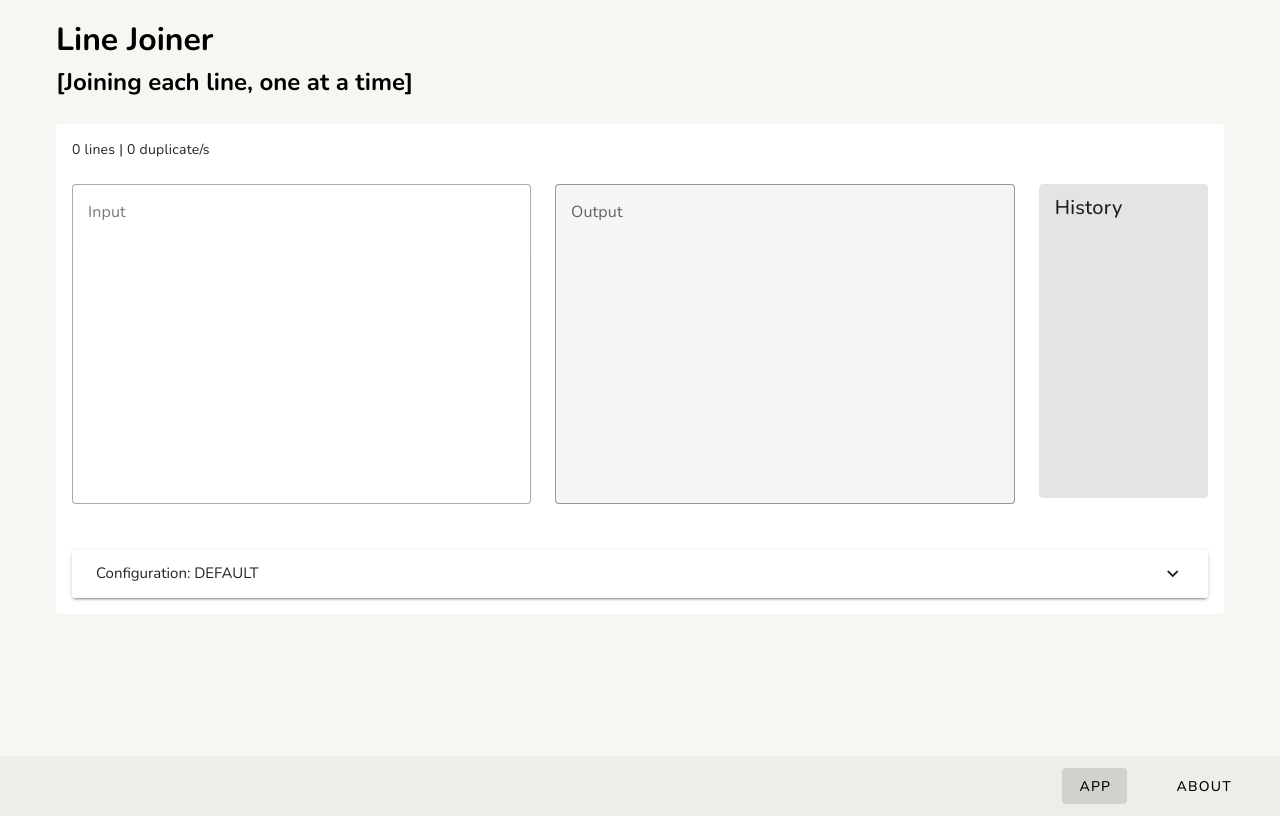
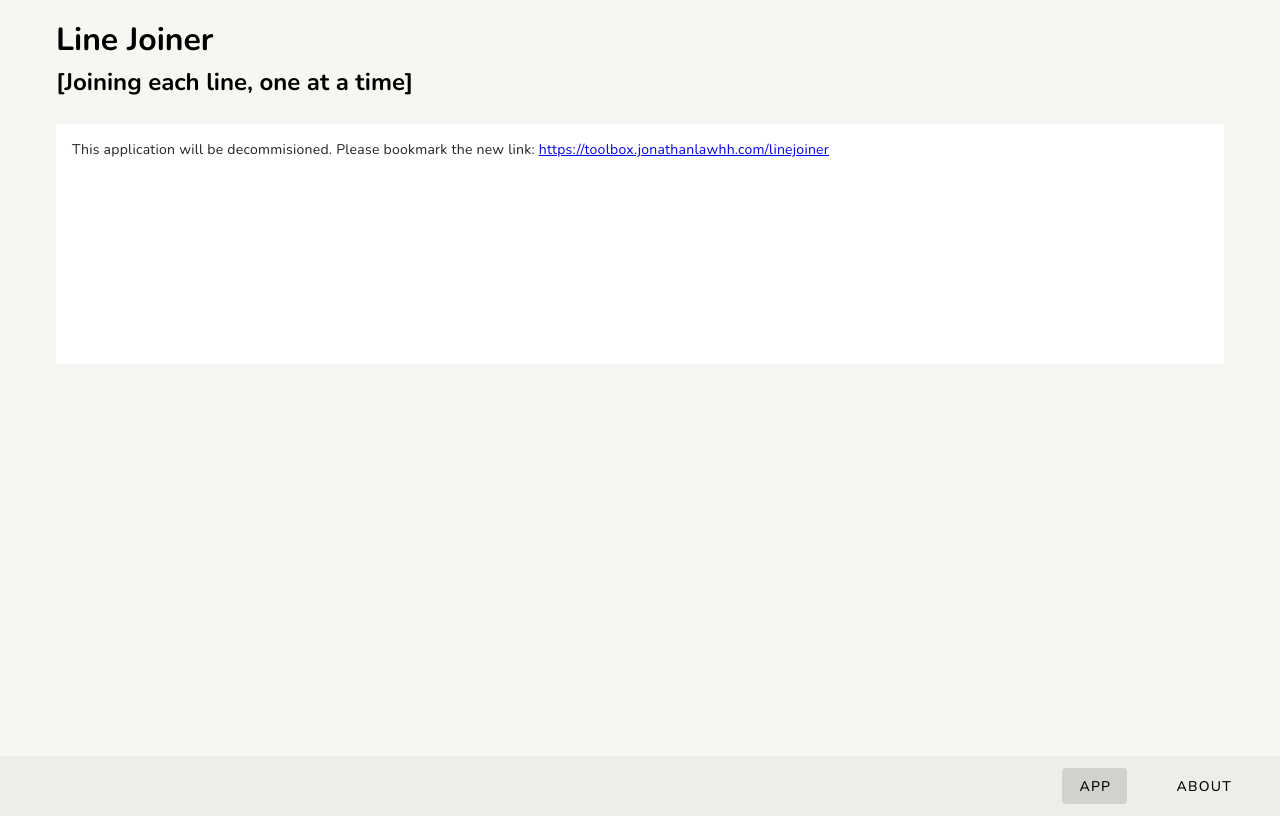
Before and after one commit to jonathanlawhh/toolbox-linejoiner, a Nuxt app: page / in a window 1280 px wide. Built offline with nearby package versions, Linux system fonts and the light colour scheme.

Commit message:
Decommision message

```diff
--- a/pages/index.vue
+++ b/pages/index.vue
@@ -11,7 +11,8 @@
       <v-col cols="12">
         <v-card variant="flat">
           <v-card-text style="min-height: 240px">
-            <Inputs></Inputs>
+            This application will be decommisioned. Please bookmark the new link:
+            <a href="https://toolbox.jonathanlawhh.com/linejoiner">https://toolbox.jonathanlawhh.com/linejoiner</a>
           </v-card-text>
         </v-card>
       </v-col>
```
